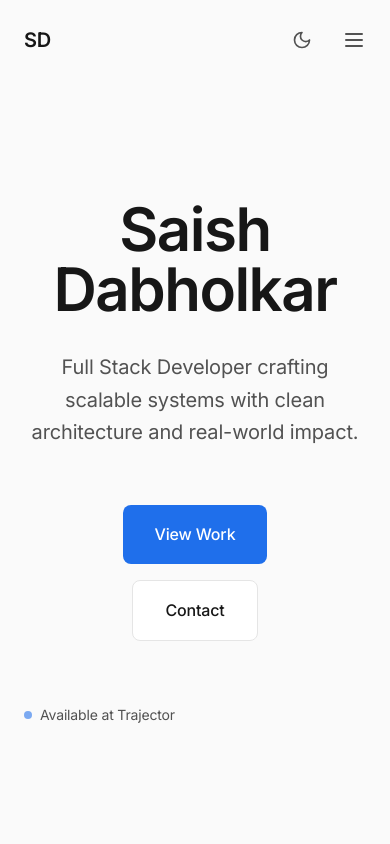
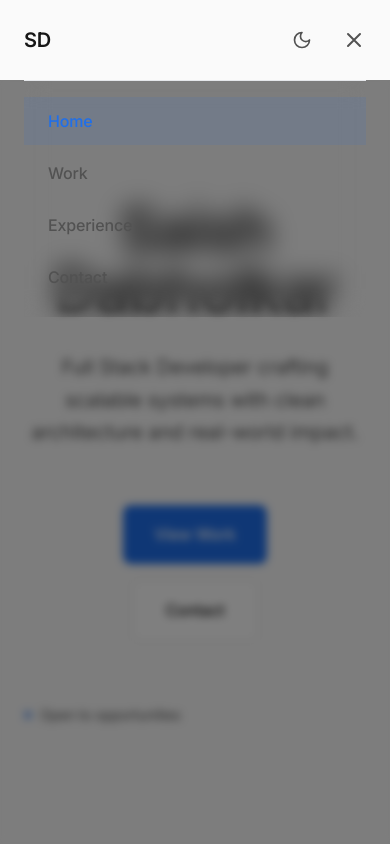
Before and after one commit to nolostra/nolostra, a Next.js app: page / in a window 390 px wide. Both pictures are taken after a click on the button 354 px from the left and 40 px from the top of the page. Shown: the top 844 px of the page. Built offline with nearby package versions, Linux system fonts and the light colour scheme.

Commit message:
Fix mobile menu functionality and improve status indicator clarity

```diff
--- a/components/Navigation.tsx
+++ b/components/Navigation.tsx
@@ -14,6 +14,7 @@ const navItems = [
 export default function Navigation() {
   const [activeSection, setActiveSection] = useState('')
   const [isScrolled, setIsScrolled] = useState(false)
+  const [isMobileMenuOpen, setIsMobileMenuOpen] = useState(false)
 
   useEffect(() => {
     const handleScroll = () => {
@@ -37,10 +38,34 @@ export default function Navigation() {
     return () => window.removeEventListener('scroll', handleScroll)
   }, [])
 
+  // Close mobile menu when clicking outside
+  useEffect(() => {
+    const handleClickOutside = (event: MouseEvent) => {
+      const target = event.target as HTMLElement
+      if (isMobileMenuOpen && !target.closest('nav')) {
+        setIsMobileMenuOpen(false)
+      }
+    }
+
+    if (isMobileMenuOpen) {
+      document.addEventListener('mousedown', handleClickOutside)
+      // Prevent body scroll when menu is open
+      document.body.style.overflow = 'hidden'
+    } else {
+      document.body.style.overflow = ''
+    }
+
+    return () => {
+      document.removeEventListener('mousedown', handleClickOutside)
+      document.body.style.overflow = ''
+    }
+  }, [isMobileMenuOpen])
+
   const scrollTo = (href: string) => {
     const element = document.querySelector(href)
     if (element) {
       element.scrollIntoView({ behavior: 'smooth', block: 'start' })
+      setIsMobileMenuOpen(false) // Close mobile menu after navigation
     }
   }
 
@@ -88,15 +113,65 @@ export default function Navigation() {
 
             {/* Mobile menu button */}
             <button
+              onClick={() => setIsMobileMenuOpen(!isMobileMenuOpen)}
               className="lg:hidden text-text-secondary hover:text-text transition-colors duration-200"
               aria-label="Menu"
             >
-              <svg className="w-6 h-6" fill="none" stroke="currentColor" viewBox="0 0 24 24">
-                <path strokeLinecap="round" strokeLinejoin="round" strokeWidth={2} d="M4 6h16M4 12h16M4 18h16" />
-              </svg>
+              {isMobileMenuOpen ? (
+                <svg className="w-6 h-6" fill="none" stroke="currentColor" viewBox="0 0 24 24">
+                  <path strokeLinecap="round" strokeLinejoin="round" strokeWidth={2} d="M6 18L18 6M6 6l12 12" />
+                </svg>
+              ) : (
+                <svg className="w-6 h-6" fill="none" stroke="currentColor" viewBox="0 0 24 24">
+                  <path strokeLinecap="round" strokeLinejoin="round" strokeWidth={2} d="M4 6h16M4 12h16M4 18h16" />
+                </svg>
+              )}
             </button>
           </div>
         </div>
+
+        {/* Mobile menu */}
+        {isMobileMenuOpen && (
+          <>
+            {/* Overlay */}
+            <motion.div
+              initial={{ opacity: 0 }}
+              animate={{ opacity: 1 }}
+              exit={{ opacity: 0 }}
+              onClick={() => setIsMobileMenuOpen(false)}
+              className="fixed inset-0 bg-black/50 backdrop-blur-sm z-40 lg:hidden"
+              style={{ top: '80px' }}
+            />
+
+            {/* Menu */}
+            <motion.div
+              initial={{ opacity: 0, y: -20 }}
+              animate={{ opacity: 1, y: 0 }}
+              exit={{ opacity: 0, y: -20 }}
+              transition={{ duration: 0.2 }}
+              className="lg:hidden border-t border-border/50 bg-bg/95 backdrop-blur-md relative z-50"
+            >
+              <div className="py-4 space-y-1">
+                {navItems.map((item) => {
+                  const isActive = activeSection === item.href.slice(1)
+                  return (
+                    <button
+                      key={item.name}
+                      onClick={() => scrollTo(item.href)}
+                      className={`block w-full text-left px-6 py-3 text-base font-medium transition-all duration-200 ${
+                        isActive
+                          ? 'text-accent bg-accent/10'
+                          : 'text-text-secondary hover:text-text hover:bg-surface/50'
+                      }`}
+                    >
+                      {item.name}
+                    </button>
+                  )
+                })}
+              </div>
+            </motion.div>
+          </>
+        )}
       </div>
     </motion.nav>
   )
--- a/components/StatusIndicator.tsx
+++ b/components/StatusIndicator.tsx
@@ -16,7 +16,7 @@ export default function StatusIndicator() {
         }}
         className="w-2 h-2 rounded-full bg-accent"
       />
-      <span>Available at Trajector</span>
+      <span>Open to opportunities</span>
     </div>
   )
 }
```
